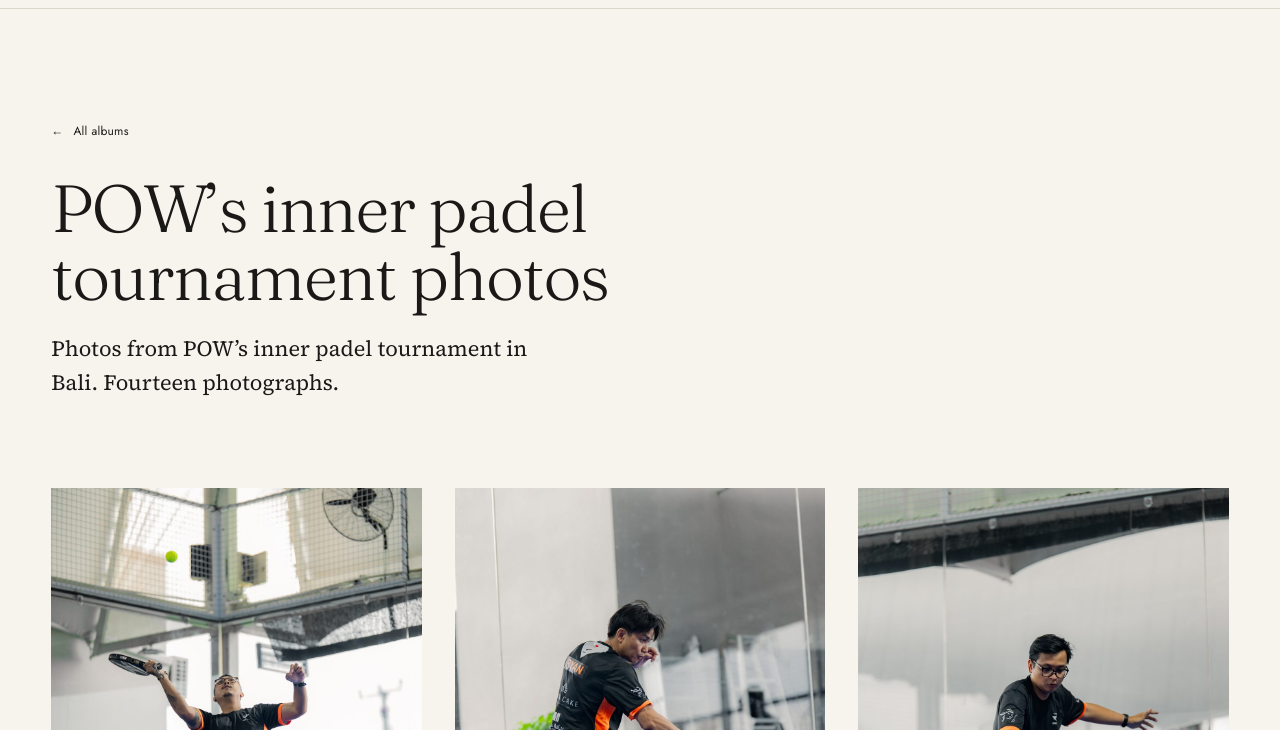
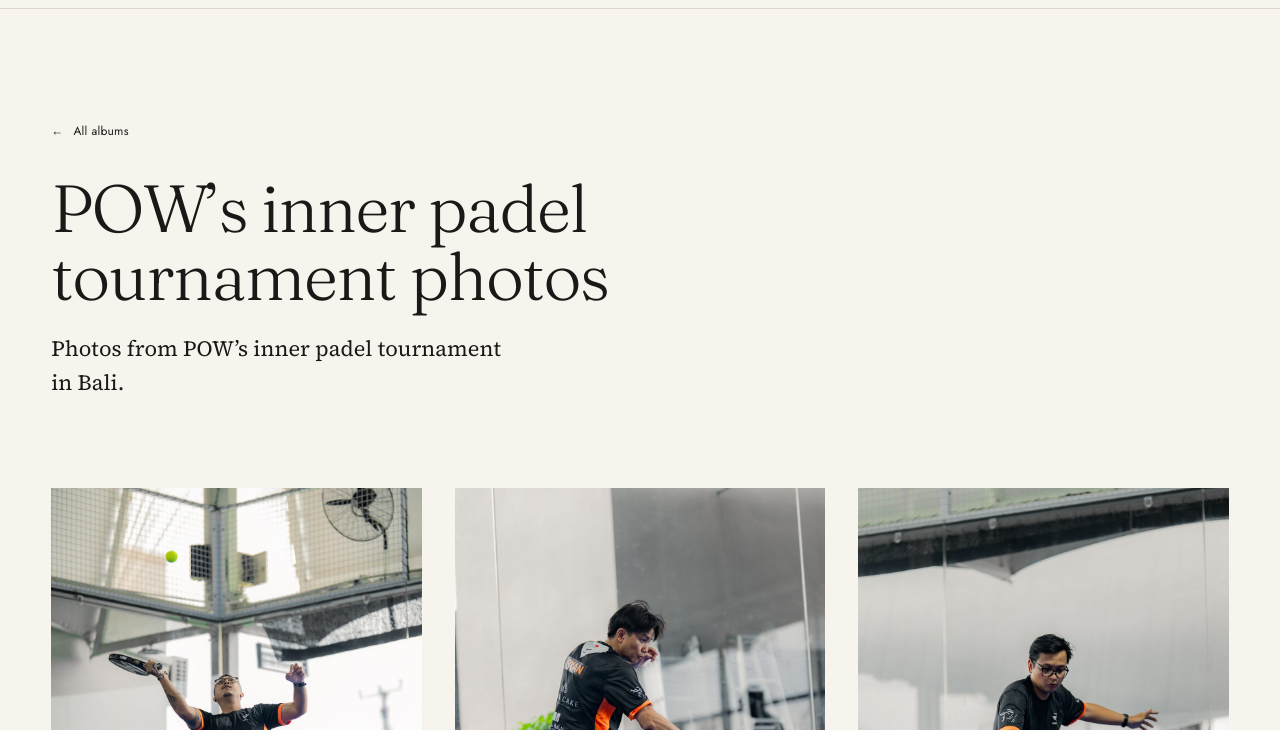
Before and after one commit to rubenstudy200-ai/website-twochapter, a plain HTML site: page portfolio-sports-01.html in a window 1280 px wide. Shown: the part 70-800 px from the top of the page. Drawn offline with Linux system fonts and the light colour scheme.

Commit message:
Simplify album ledes

```diff
--- a/portfolio-sports-01.html
+++ b/portfolio-sports-01.html
@@ -68,7 +68,7 @@
         <div class="page-hero__top">
           <h1 class="display-2 reveal">POW’s inner padel tournament photos</h1>
         </div>
-        <p class="lede reveal">Photos from POW’s inner padel tournament in Bali. Fourteen photographs.</p>
+        <p class="lede reveal">Photos from POW’s inner padel tournament in Bali.</p>
       </div>
     </section>
 
```
Also changed, not shown: portfolio-personal-01.html (+1 -1 lines).
